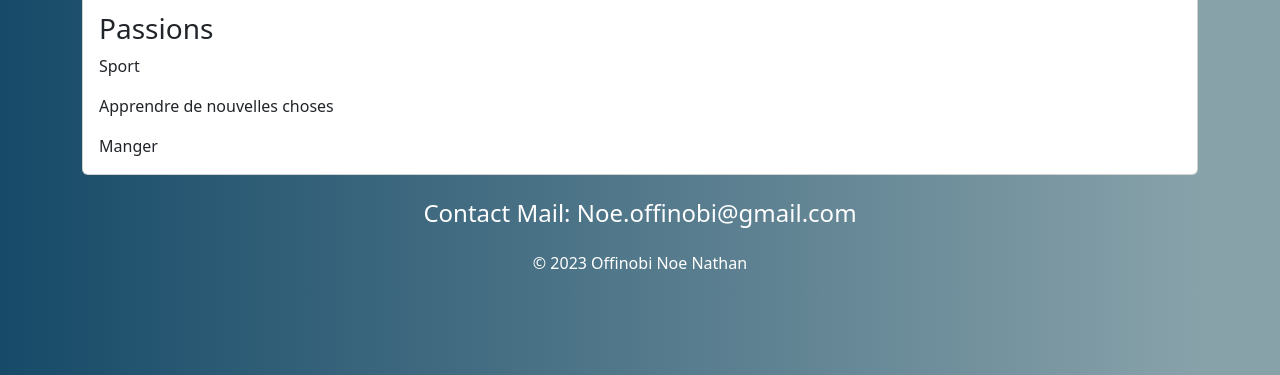
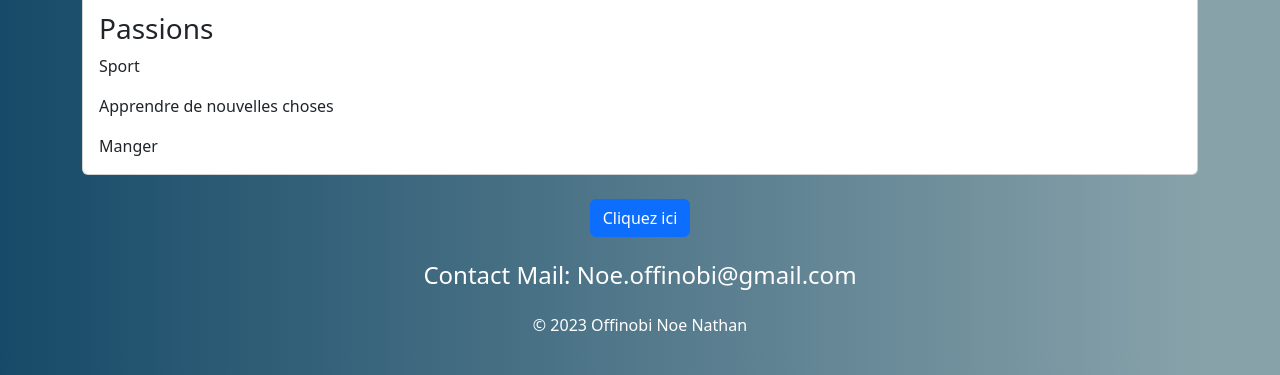
Before and after one commit to Noe06-t/Learning-portfolio, a plain HTML site: page Index.html in a window 1280 px wide. Shown: the part 425-800 px from the top of the page. Drawn offline with nearby package versions, Linux system fonts and the light colour scheme.

Commit message:
changement du alert

```diff
--- a/Index.html
+++ b/Index.html
@@ -50,6 +50,10 @@
                 <link rel="stylesheet" href="https://cdnjs.cloudflare.com/ajax/libs/font-awesome/6.4.2/css/all.min.css"></span>
             </div>
         </div>
+        <!-- Bouton pour afficher l'alerte -->
+        <div class="text-center mb-4">
+            <button onclick="alert('Merci pour voutre visite bonne continuation ')" class="btn btn-primary">Cliquez ici</button>
+        </div>
     </main>
 
 
@@ -65,5 +69,6 @@
 
 
  <script src="https://cdn.jsdelivr.net/npm/bootstrap@5.3.7/dist/js/bootstrap.bundle.min.js" integrity="sha384-ndDqU0Gzau9qJ1lfW4pNLlhNTkCfHzAVBReH9diLvGRem5+R9g2FzA8ZGN954O5Q" crossorigin="anonymous"></script>
+
 </body>
 </html>
--- a/index.js
+++ b/index.js
@@ -0,0 +1,2 @@
+
+let juste = alert
```
